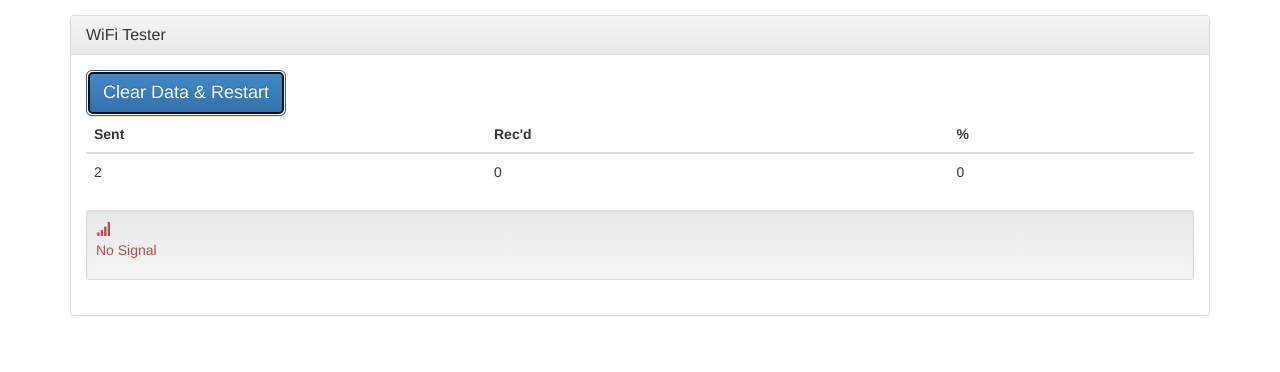
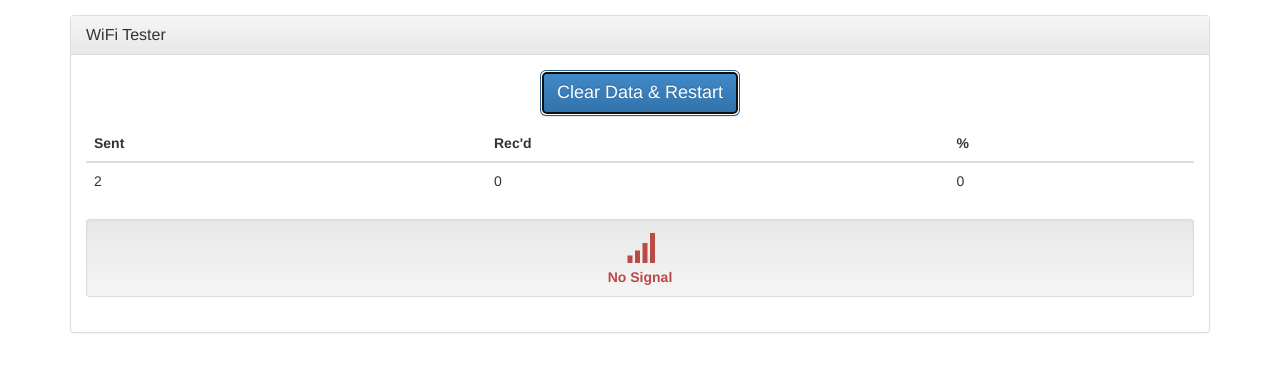
Before and after one commit to eheikes/signal-strength-tester, a plain HTML site: page index.html in a window 1280 px wide. Both pictures are taken after a click on the button "Begin Test". Drawn offline with Linux system fonts and the light colour scheme.

Commit message:
Format the webpage.

```diff
--- a/css/main.css
+++ b/css/main.css
@@ -2,3 +2,11 @@ body {
   padding-top: 15px;
   padding-bottom: 15px;
 }
+
+button#start {
+  margin-bottom: 0.5em;
+}
+
+#strength .text {
+  font-weight: bold;
+}
--- a/index.html
+++ b/index.html
@@ -24,11 +24,10 @@
         <div class="panel-body">
           <p id="no-js-msg" class="alert alert-danger">Please turn on Javascript to use this utility.</p>
 
-          <div class="center-block">
+          <div class="text-center">
             <button id="start" type="button" class="btn btn-primary btn-lg">Begin Test</button>
           </div>
 
-          <div class="table-responsive center-block">
           <table id="data" class="table">
             <thead>
               <tr>
@@ -45,11 +44,10 @@
               </tr>
             </tbody>
           </table>
-          </div>
 
-          <div id="strength" class="hidden well well-sm">
-            <span class="glyphicon glyphicon-signal"></span>
-            <p class="text">--</p>
+          <div id="strength" class="hidden well well-sm text-center">
+            <div class="glyphicon glyphicon-signal h2"></div>
+            <div class="text">--</div>
           </div>
         </div><!-- .panel-body -->
       </div><!-- .panel -->
```
Lines whose indentation alone changed are shown as unchanged.
